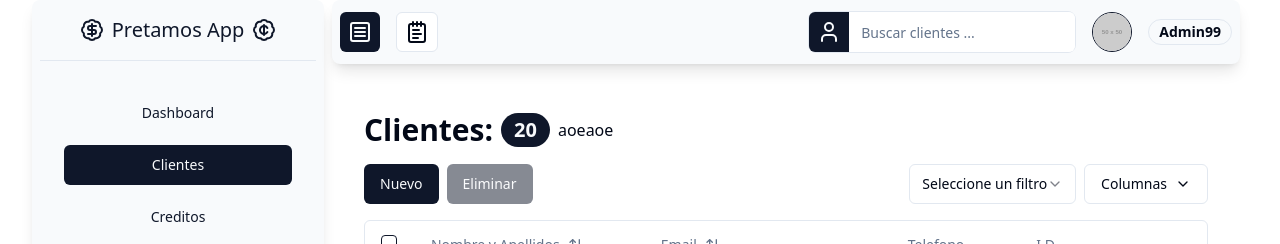
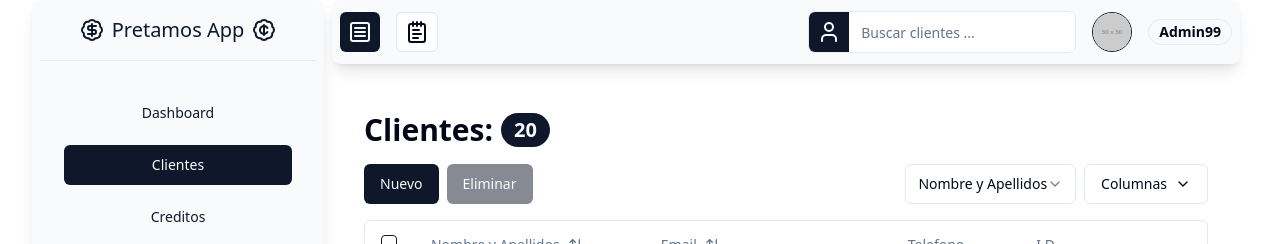
Before and after one commit to alnavarrop99/prestamos, a React (Vite) app: page /client in a window 1280 px wide. Shown: the top 244 px of the page. Built offline with nearby package versions, Linux system fonts and the light colour scheme.

Commit message:
feat: filter search select in client page

```diff
--- a/src/lib/context/client.ts
+++ b/src/lib/context/client.ts
@@ -1,13 +1,18 @@
 import { Row } from '@tanstack/react-table'
 import { create } from 'zustand'
 
-interface TSearchContext {
+type TFilter = keyof (typeof import('@/__mock__/mocks-clients.json'))[0]
+interface TStatusProps {
   open?: boolean
-  setStatus: ({ open }: { open: boolean }) => void
+  filter?: TFilter
+}
+interface TStatus extends TStatusProps {
+  setStatus: ({ open, filter }: { open?: boolean; filter?: TFilter }) => void
 }
 
-export const useClientStatus = create<TSearchContext>()((set) => ({
-  setStatus: ({ open }) => set(() => ({ open })),
+export const useClientStatus = create<TStatus>()((set) => ({
+  setStatus: (state) =>
+    set(({ open, filter }) => ({ open, filter: filter, ...state })),
 }))
 
 type TCLient = (typeof import('@/__mock__/mocks-clients.json'))[0]
--- a/src/pages/_layout/client.tsx
+++ b/src/pages/_layout/client.tsx
@@ -53,7 +53,6 @@ import clientsMock from '@/__mock__/mocks-clients.json'
 import {
   Select,
   SelectContent,
-  SelectGroup,
   SelectItem,
   SelectTrigger,
   SelectValue,
@@ -217,12 +216,12 @@ export function Client({
   const [rowSelection, setRowSelection] = useState({})
   const {
     open = _open,
+    filter = 'firstName',
     setStatus,
+  } = useClientStatus(({ open = _open, filter, setStatus }) => ({
+    open,
     filter,
-  } = useClientStatus(({ open = _open, setStatus, filter }) => ({
-    open,
     setStatus,
-    filter,
   }))
   const { value } = useRootStatus(({ value }) => ({ value }))
   const navigate = useNavigate({ from: '/client' })
@@ -249,7 +248,7 @@ export function Client({
   })
 
   useEffect(() => {
-    table.getColumn(filter ?? 'firstName')?.setFilterValue(value)
+    table.getColumn(filter)?.setFilterValue(value)
   }, [value, filter])
 
   useEffect(() => {
@@ -263,9 +262,9 @@ export function Client({
     setStatus({ open: !open })
   }
 
-  const onValueChange: (value: string) => void = () => {
-    alert(filter)
-    setStatus({ filter: value })
+  type onValueChange = (value: string) => void
+  const onValueChange: onValueChange = (value) => {
+    setStatus({ filter: value as keyof (typeof clientsMock)[0] })
   }
 
   const onClick: React.MouseEventHandler<ComponentRef<typeof Button>> = () => {
@@ -284,7 +283,6 @@ export function Client({
           <Badge className="px-3 text-xl">
             {table.getFilteredRowModel().rows.length}
           </Badge>
-          {filter ?? 'aoeaoe'}
         </div>
 
         <div className="w-full">
@@ -298,33 +296,41 @@ export function Client({
               {children ?? <Outlet />}
             </Dialog>
 
-            <Link to={'./delete'}>
+            <Link disabled={!clientsSelected?.length} to={'./delete'}>
               <Button disabled={!clientsSelected?.length} onClick={onClick}>
                 {text.buttons.delete}
               </Button>
             </Link>
 
-            <Select onValueChange={onValueChange}>
+            <Select value={filter} onValueChange={onValueChange}>
               <SelectTrigger className="ms-auto w-auto">
                 <SelectValue placeholder={text.select.placeholder} />
               </SelectTrigger>
-              <SelectContent>
-                <SelectGroup className="[&>*]:cursor-pointer">
+              <SelectContent className="[&>div]:cursor-pointer">
                 <SelectItem
                   value={'firstName' as keyof typeof text.select.items}
+                  className="cursor-pointer"
                 >
                   {text.select.items.fullName}
                 </SelectItem>
-                  <SelectItem value={'id' as keyof typeof text.select.items}>
+                <SelectItem
+                  value={'id' as keyof typeof text.select.items}
+                  className="cursor-pointer"
+                >
                   {text.select.items.id}
                 </SelectItem>
-                  <SelectItem value={'email' as keyof typeof text.select.items}>
+                <SelectItem
+                  value={'email' as keyof typeof text.select.items}
+                  className="cursor-pointer"
+                >
                   {text.select.items.email}
                 </SelectItem>
-                  <SelectItem value={'phone' as keyof typeof text.select.items}>
+                <SelectItem
+                  value={'phone' as keyof typeof text.select.items}
+                  className="cursor-pointer"
+                >
                   {text.select.items.phone}
                 </SelectItem>
-                </SelectGroup>
               </SelectContent>
             </Select>
 
```
Lines whose indentation alone changed are shown as unchanged.
